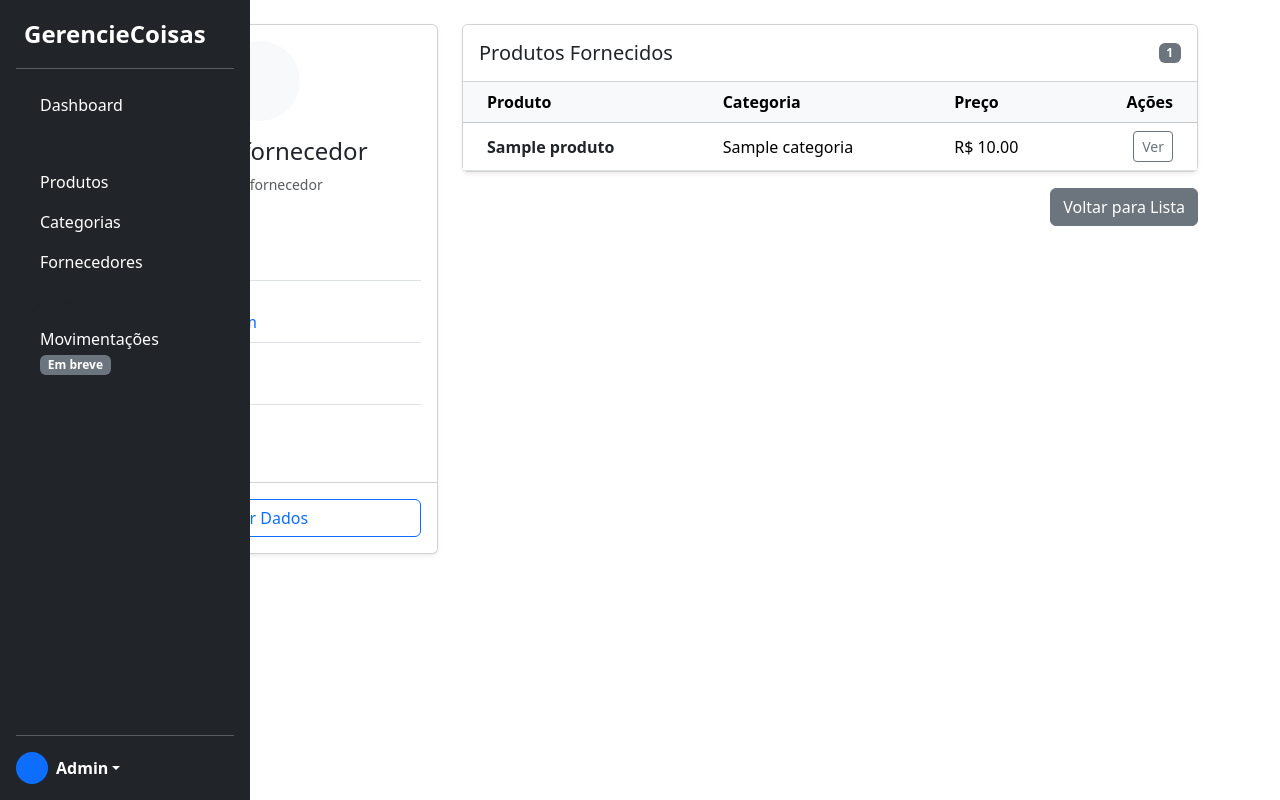
After one commit to lazaroPedro/GerencieCoisas, a Django app: page /fornecedores/detail/1 in a window 1280 px wide. The commit adds this page. Run offline with Django 5.2, Linux system fonts and the light colour scheme; tables that the repository leaves empty hold one stand-in row (values such as "Sample post").

Commit message:
feat: add detail template for all cruds

```diff
--- a/categorias/urls.py
+++ b/categorias/urls.py
@@ -8,5 +8,6 @@ urlpatterns = [
     path('create', views.create, name='create'),
     path('edit/<int:pk>', views.edit, name='edit'),
     path('delete/<int:pk>', views.delete, name='delete'),
+    path('detail/<int:pk>', views.detail, name='detail'),
 
 ]
--- a/categorias/views.py
+++ b/categorias/views.py
@@ -41,3 +41,7 @@ def delete(request, pk):
     else:
         form = CategoriaForm(instance=categorias)
     return render(request, 'categorias/delete.html', {'form': form, "categorias": categorias})
+
+def detail(request, pk):
+    categorias = Categoria.objects.get(id=pk)
+    return render(request, 'categorias/detail.html', {'categorias': categorias})
--- a/fornecedores/urls.py
+++ b/fornecedores/urls.py
@@ -7,5 +7,6 @@ urlpatterns = [
     path('create', views.create, name='create'),
     path('edit/<int:pk>', views.edit, name='edit'),
     path('delete/<int:pk>', views.delete, name='delete'),
+    path('detail/<int:pk>', views.detail, name='detail'),
 
 ]
--- a/fornecedores/views.py
+++ b/fornecedores/views.py
@@ -39,3 +39,7 @@ def delete(request, pk):
     else:
         form = FornecedorForm(instance=fornecedor)
     return render(request, 'fornecedores/delete.html', {'form': form, 'fornecedor': fornecedor})
+
+def detail(request, pk):
+    fornecedor = Fornecedor.objects.get(id=pk)
+    return render(request, 'fornecedores/detail.html', {'fornecedor': fornecedor})
--- a/produtos/urls.py
+++ b/produtos/urls.py
@@ -7,5 +7,5 @@ urlpatterns = [
     path('create', views.create, name='create'),
     path('edit/<int:pk>', views.edit, name='edit'),
     path('delete/<int:pk>', views.delete, name='delete'),
-
+    path('detail/<int:pk>', views.detail, name='detail'),
 ]
--- a/produtos/views.py
+++ b/produtos/views.py
@@ -41,3 +41,7 @@ def delete(request, pk):
     else:
         form = ProdutoForm(instance=produto)
     return render(request, 'produtos/delete.html', {'form': form, 'produto': produto})
+
+def detail(request, pk):
+    produto = Produto.objects.get(id=pk)
+    return render(request, 'produtos/detail.html', {'produto': produto})
--- a/templates/categorias/index.html
+++ b/templates/categorias/index.html
@@ -24,6 +24,8 @@
                     <tbody>
                         {% for category in categorias %}
                         <tr>
+
+
                             <td>
                                 {% if category.parent %}
                                     <!-- Indentação visual para subcategorias -->
@@ -46,6 +48,7 @@
 
                             </td>
                             <td class="text-end">
+                                <a href="{% url 'categorias:detail' pk=category.id %}">Ver</a>
                                 <a href="{% url 'categorias:edit' pk=category.id %}" class="btn btn-sm btn-outline-secondary me-1">
                                     Editar
                                 </a>
--- /dev/null
+++ b/templates/fornecedores/detail.html
@@ -0,0 +1,111 @@
+{% extends 'base.html' %}
+
+{% block content %}
+<div class="container mt-4">
+    <div class="row">
+        <!-- Coluna Esquerda: Informações -->
+        <div class="col-md-4 mb-4">
+            <div class="card shadow-sm h-100">
+                <div class="card-body">
+                    <div class="text-center mb-4">
+                        <div class="bg-light rounded-circle d-inline-flex align-items-center justify-content-center mb-3" style="width: 80px; height: 80px;">
+                            <i class="fas fa-building fa-2x text-secondary"></i>
+                        </div>
+                        <h4 class="card-title">{{ fornecedor.name }}</h4>
+                        {% if fornecedor.corporate_name %}
+                            <p class="text-muted small mb-0">{{ fornecedor.corporate_name }}</p>
+                        {% endif %}
+                    </div>
+
+                    <ul class="list-group list-group-flush">
+                        <li class="list-group-item px-0">
+                            <span class="text-muted small fw-bold d-block text-uppercase">CNPJ</span>
+                            {{ fornecedor.cnpj }}
+                        </li>
+                        {% if fornecedor.email %}
+                        <li class="list-group-item px-0">
+                            <span class="text-muted small fw-bold d-block text-uppercase">Email</span>
+                            <a href="mailto:{{ fornecedor.email }}" class="text-decoration-none">{{ fornecedor.email }}</a>
+                        </li>
+                        {% endif %}
+                        {% if fornecedor.phone %}
+                        <li class="list-group-item px-0">
+                            <span class="text-muted small fw-bold d-block text-uppercase">Telefone</span>
+                            {{ fornecedor.phone }}
+                        </li>
+                        {% endif %}
+                        <li class="list-group-item px-0">
+                            <span class="text-muted small fw-bold d-block text-uppercase">Cadastrado em</span>
+                            {{ fornecedor.created|date:"d/m/Y" }}
+                        </li>
+                    </ul>
+                </div>
+                <div class="card-footer bg-white text-center py-3">
+                    <a href="{% url 'fornecedores:edit' pk=fornecedor.id %}" class="btn btn-outline-primary w-100">
+                        <i class="fas fa-edit"></i> Editar Dados
+                    </a>
+                </div>
+            </div>
+        </div>
+
+        <!-- Coluna Direita: Produtos -->
+        <div class="col-md-8">
+            <div class="card shadow-sm">
+                <div class="card-header bg-white py-3 d-flex justify-content-between align-items-center">
+                    <h5 class="mb-0">Produtos Fornecidos</h5>
+                    <span class="badge bg-secondary">{{ fornecedor.produtos.count }}</span>
+                </div>
+                <div class="card-body p-0">
+                    {% if fornecedor.produtos.exists %}
+                        <div class="table-responsive">
+                            <table class="table table-hover align-middle mb-0">
+                                <thead class="table-light">
+                                    <tr>
+                                        <th class="ps-4">Produto</th>
+                                        <th>Categoria</th>
+                                        <th>Preço</th>
+                                        <th class="text-end pe-4">Ações</th>
+                                    </tr>
+                                </thead>
+                                <tbody>
+                                    {% for produto in fornecedor.produtos.all %}
+                                    <tr>
+                                        <td class="ps-4 fw-bold">
+                                            <a href="{% url 'produtos:detail' pk=produto.id %}" class="text-dark text-decoration-none">
+                                                {{ produto.name }}
+                                            </a>
+                                        </td>
+                                        <td>
+                                            {% if produto.category %}
+                                                {{ produto.category.name }}
+                                            {% else %}
+                                                <span class="text-muted">-</span>
+                                            {% endif %}
+                                        </td>
+                                        <td>R$ {{ produto.price }}</td>
+                                        <td class="text-end pe-4">
+                                            <a href="{% url 'produtos:detail' pk=produto.id %}" class="btn btn-sm btn-outline-secondary" title="Ver Detalhes">
+                                                Ver
+                                            </a>
+                                        </td>
+                                    </tr>
+                                    {% endfor %}
+                                </tbody>
+                            </table>
+                        </div>
+                    {% else %}
+                        <div class="p-5 text-center text-muted">
+                            <i class="fas fa-box-open fa-3x mb-3 text-light-gray opacity-25"></i>
+                            <p>Este fornecedor ainda não fornece nenhum produto.</p>
+                        </div>
+                    {% endif %}
+                </div>
+            </div>
+
+            <div class="mt-3 text-end">
+                <a href="{% url 'fornecedores:index' %}" class="btn btn-secondary">Voltar para Lista</a>
+            </div>
+        </div>
+    </div>
+</div>
+{% endblock %}
--- a/templates/fornecedores/index.html
+++ b/templates/fornecedores/index.html
@@ -48,6 +48,7 @@
                                 </span>
                             </td>
                             <td class="text-end">
+                                <a href="{% url 'fornecedores:detail' pk=fornecedor.id %}">Ver</a>
                                 <a href="{% url 'fornecedores:edit' pk=fornecedor.id %}" class="btn btn-sm btn-outline-secondary me-1">
                                     Editar
                                 </a>
```
Also changed, not shown: templates/categorias/detail.html (added, +97 -0 lines), templates/produtos/detail.html (added, +98 -0 lines), templates/produtos/index.html (+5 -2 lines).
